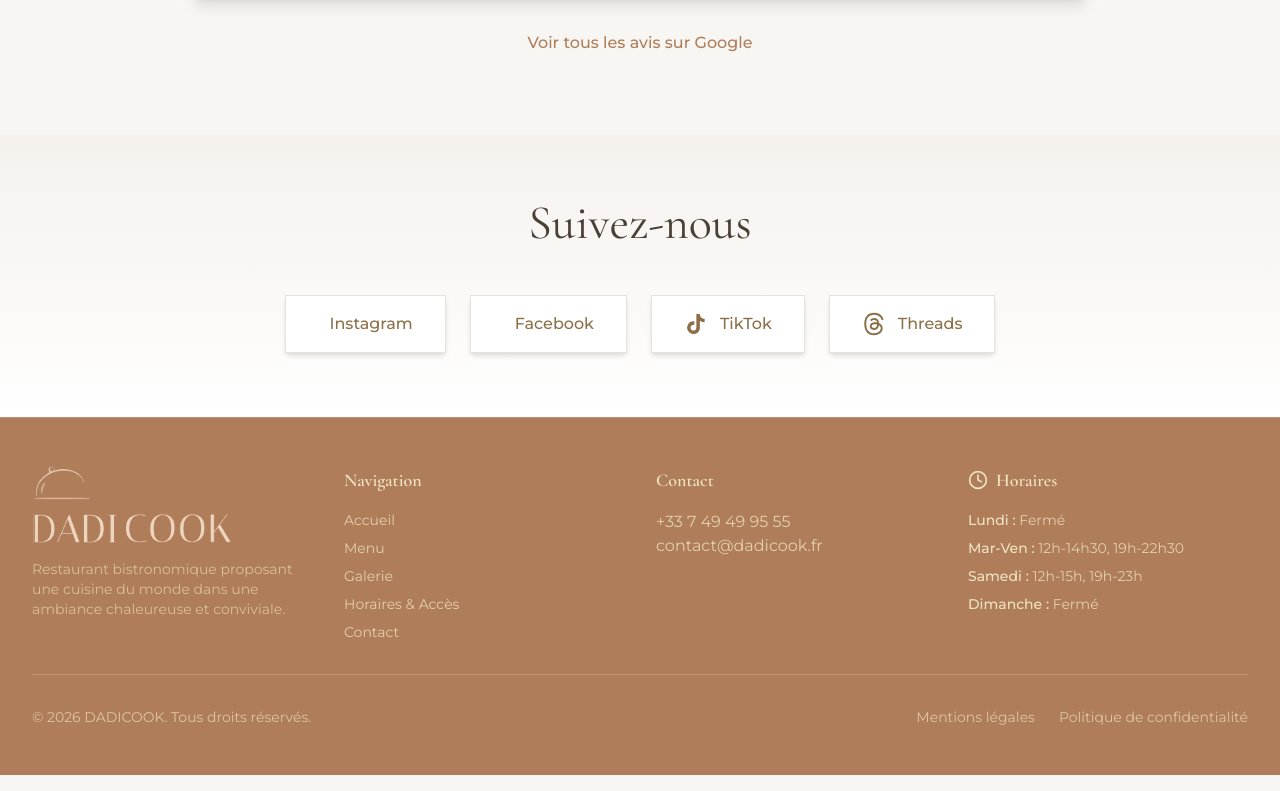
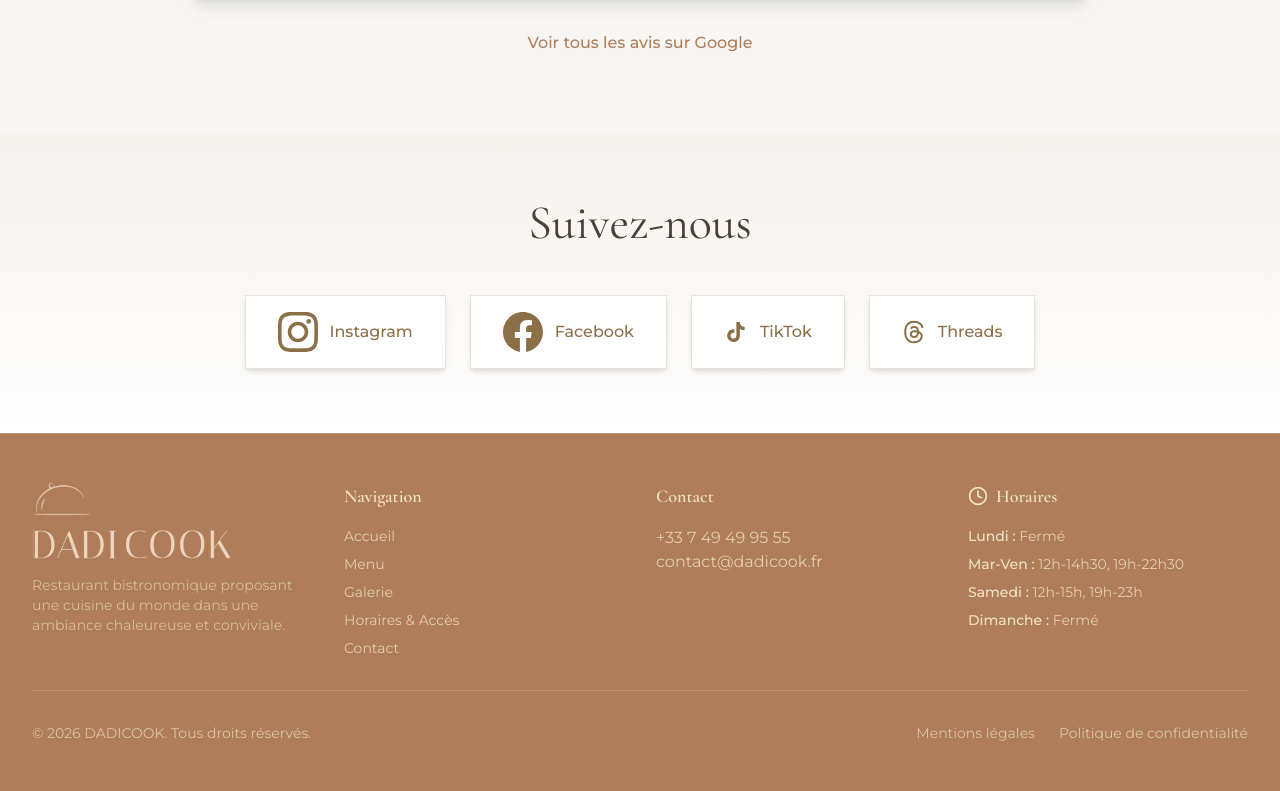
Before and after one commit to jahirlpro-fr/DADICOOK-restaurant, a Next.js app: page / in a window 1280 px wide. Shown: the part 3065-3856 px from the top of the page. Built offline with nearby package versions, Linux system fonts and the light colour scheme.

Commit message:
Edit /src/pages/index.tsx

```diff
--- a/src/pages/index.tsx
+++ b/src/pages/index.tsx
@@ -302,14 +302,11 @@ export default function Home() {
               rel="noopener noreferrer"
               className="flex items-center gap-3 px-8 py-4 bg-white rounded-lg shadow-md hover:shadow-xl transition-all duration-300 hover:scale-105 border border-[#8B6F47]/20"
       >
-                              <svg
-                                  style={{ minwidth: '40px', minheight: '40px' }}
-                                  className="text-[#8B6F47]"
-                                  fill="currentColor"
-                                  viewBox="0 0 24 24"
-                              >
-                <path d="M12 2.163c3.204 0 3.584.012 4.85.07 3.252.148 4.771 1.691 4.919 4.919.058 1.265.069 1.645.069 4.849 0 3.205-.012 3.584-.069 4.849-.149 3.225-1.664 4.771-4.919 4.919-1.266.058-1.644.07-4.85.07-3.204 0-3.584-.012-4.849-.07-3.26-.149-4.771-1.699-4.919-4.92-.058-1.265-.07-1.644-.07-4.849 0-3.204.013-3.583.07-4.849.149-3.227 1.664-4.771 4.919-4.919 1.266-.057 1.645-.069 4.849-.069zm0-2.163c-3.259 0-3.667.014-4.947.072-4.358.2-6.78 2.618-6.98 6.98-.059 1.281-.073 1.689-.073 4.948 0 3.259.014 3.668.072 4.948.2 4.358 2.618 6.78 6.98 6.98 1.281.058 1.689.072 4.948.072 3.259 0 3.668-.014 4.948-.072 4.354-.2 6.782-2.618 6.979-6.98.059-1.28.073-1.689.073-4.948 0-3.259-.014-3.667-.072-4.947-.196-4.354-2.617-6.78-6.979-6.98-1.281-.059-1.69-.073-4.949-.073zm0 5.838c-3.403 0-6.162 2.759-6.162 6.162s2.759 6.163 6.162 6.163 6.162-2.759 6.162-6.163c0-3.403-2.759-6.162-6.162-6.162zm0 10.162c-2.209 0-4-1.79-4-4 0-2.209 1.791-4 4-4s4 1.791 4 4c0 2.21-1.791 4-4 4zm6.406-11.845c-.796 0-1.441.645-1.441 1.44s.645 1.44 1.441 1.44c.795 0 1.439-.645 1.439-1.44s-.644-1.44-1.439-1.44z" />
-              </svg>
+                              <div className="w-10 h-10 flex items-center justify-center">
+                                  <svg className="w-full h-full text-[#8B6F47]" fill="currentColor" viewBox="0 0 24 24">
+                                      <path d="M12 2.163c3.204 0 3.584.012 4.85.07 3.252.148 4.771 1.691 4.919 4.919.058 1.265.069 1.645.069 4.849 0 3.205-.012 3.584-.069 4.849-.149 3.225-1.664 4.771-4.919 4.919-1.266.058-1.644.07-4.85.07-3.204 0-3.584-.012-4.849-.07-3.26-.149-4.771-1.699-4.919-4.92-.058-1.265-.07-1.644-.07-4.849 0-3.204.013-3.583.07-4.849.149-3.227 1.664-4.771 4.919-4.919 1.266-.057 1.645-.069 4.849-.069zm0-2.163c-3.259 0-3.667.014-4.947.072-4.358.2-6.78 2.618-6.98 6.98-.059 1.281-.073 1.689-.073 4.948 0 3.259.014 3.668.072 4.948.2 4.358 2.618 6.78 6.98 6.98 1.281.058 1.689.072 4.948.072 3.259 0 3.668-.014 4.948-.072 4.354-.2 6.782-2.618 6.979-6.98.059-1.28.073-1.689.073-4.948 0-3.259-.014-3.667-.072-4.947-.196-4.354-2.617-6.78-6.979-6.98-1.281-.059-1.69-.073-4.949-.073zm0 5.838c-3.403 0-6.162 2.759-6.162 6.162s2.759 6.163 6.162 6.163 6.162-2.759 6.162-6.163c0-3.403-2.759-6.162-6.162-6.162zm0 10.162c-2.209 0-4-1.79-4-4 0-2.209 1.791-4 4-4s4 1.791 4 4c0 2.21-1.791 4-4 4zm6.406-11.845c-.796 0-1.441.645-1.441 1.44s.645 1.44 1.441 1.44c.795 0 1.439-.645 1.439-1.44s-.644-1.44-1.439-1.44z" />
+                                  </svg>
+                              </div>
               <span className="font-lato text-[#8B6F47] font-medium">Instagram</span>
             </a>
 
@@ -319,14 +316,11 @@ export default function Home() {
             rel="noopener noreferrer"
             className="flex items-center gap-3 px-8 py-4 bg-white rounded-lg shadow-md hover:shadow-xl transition-all duration-300 hover:scale-105 border border-[#8B6F47]/20"
 >
-                              <svg
-                                  style={{ minwidth: '40px', minheight: '40px' }}
-                                  className="text-[#8B6F47]"
-                                  fill="currentColor"
-                                  viewBox="0 0 24 24"
-                              >
-              <path d="M24 12.073c0-6.627-5.373-12-12-12s-12 5.373-12 12c0 5.99 4.388 10.954 10.125 11.854v-8.385H7.078v-3.47h3.047V9.43c0-3.007 1.792-4.669 4.533-4.669 1.312 0 2.686.235 2.686.235v2.953H15.83c-1.491 0-1.956.925-1.956 1.874v2.25h3.328l-.532 3.47h-2.796v8.385C19.612 23.027 24 18.062 24 12.073z" />
-            </svg>
+                              <div className="w-10 h-10 flex items-center justify-center">
+                                  <svg className="w-full h-full text-[#8B6F47]" fill="currentColor" viewBox="0 0 24 24">
+                                      <path d="M24 12.073c0-6.627-5.373-12-12-12s-12 5.373-12 12c0 5.99 4.388 10.954 10.125 11.854v-8.385H7.078v-3.47h3.047V9.43c0-3.007 1.792-4.669 4.533-4.669 1.312 0 2.686.235 2.686.235v2.953H15.83c-1.491 0-1.956.925-1.956 1.874v2.25h3.328l-.532 3.47h-2.796v8.385C19.612 23.027 24 18.062 24 12.073z" />
+                                  </svg>
+                              </div>
             <span className="font-lato text-[#8B6F47] font-medium">Facebook</span>
           </a>
 
```
